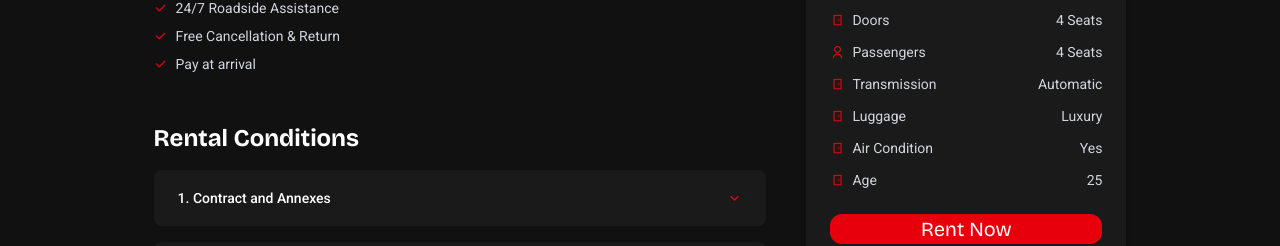
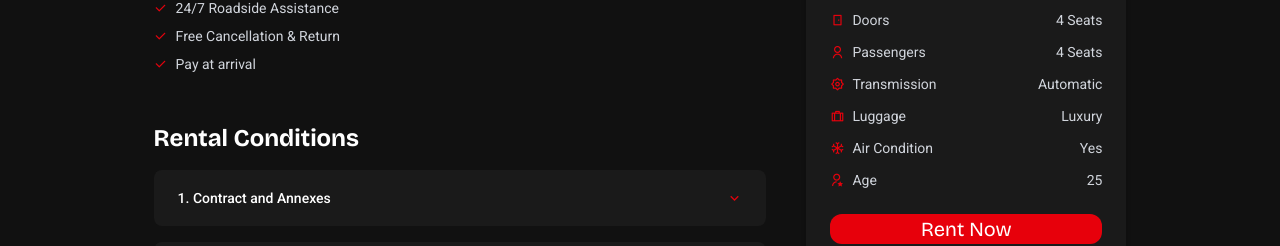
Before and after one commit to Jisap/vite-carrental2-2025, a React (Vite) app: page /car/1 in a window 1280 px wide. Shown: the part 702-948 px from the top of the page. Built offline with nearby package versions, Linux system fonts and the light colour scheme.

Commit message:
Update icons in CarDetails component for improved clarity and visual consistency. Replace transmission, luggage, air conditioning, and age icons with more relevant alternatives.

```diff
--- a/src/Pages/CarDetails.jsx
+++ b/src/Pages/CarDetails.jsx
@@ -175,7 +175,7 @@ const CarDetails = () => {
             <li className='flex justify-between'>
               <span>
                 <span>
-                  <i className='ri-door-line text-red-600 mr-2'></i>
+                  <i className='ri-settings-2-line text-red-600 mr-2'></i>
                   Transmission
                 </span>
               </span>
@@ -185,7 +185,7 @@ const CarDetails = () => {
             <li className='flex justify-between'>
               <span>
                 <span>
-                  <i className='ri-door-line text-red-600 mr-2'></i>
+                  <i className='ri-suitcase-line text-red-600 mr-2'></i>
                   Luggage
                 </span>
               </span>
@@ -195,7 +195,7 @@ const CarDetails = () => {
             <li className='flex justify-between'>
               <span>
                 <span>
-                  <i className='ri-door-line text-red-600 mr-2'></i>
+                  <i className='ri-snowflake-line text-red-600 mr-2'></i>
                   Air Condition
                 </span>
               </span>
@@ -205,7 +205,7 @@ const CarDetails = () => {
             <li className='flex justify-between'>
               <span>
                 <span>
-                  <i className='ri-door-line text-red-600 mr-2'></i>
+                  <i className='ri-user-star-line text-red-600 mr-2'></i>
                   Age
                 </span>
               </span>
```
